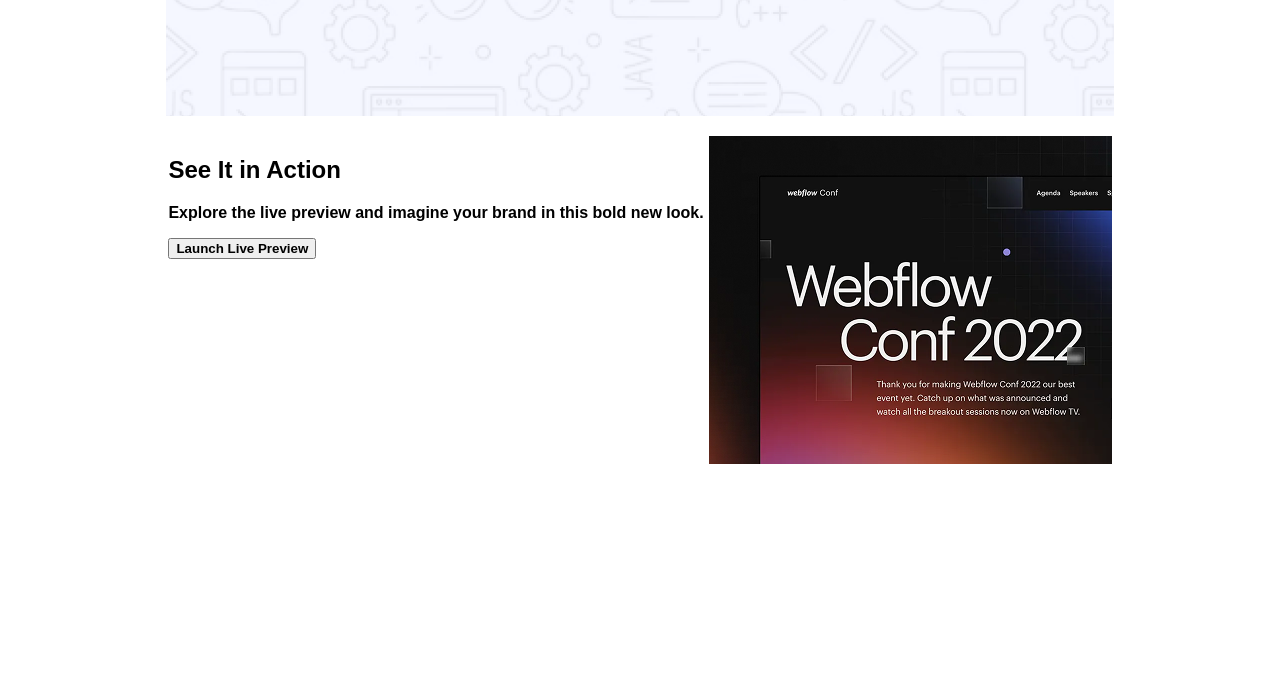
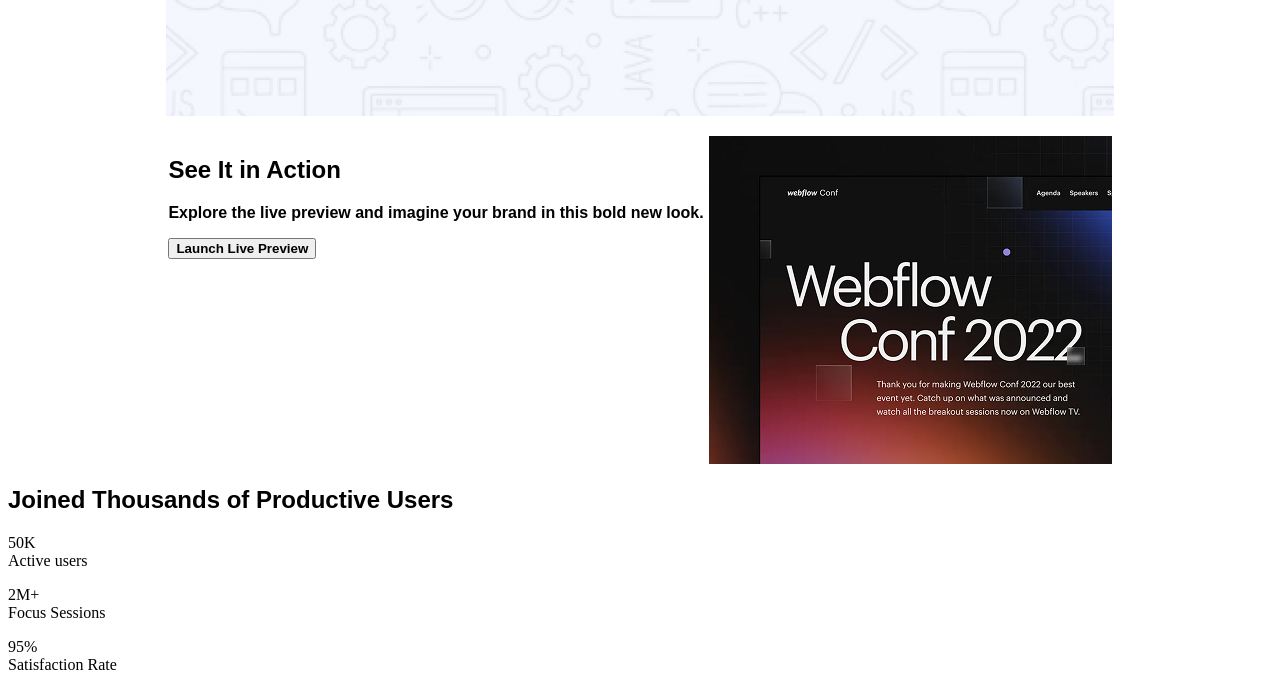
Before and after one commit to ThorTourist/Assigment-01, a plain HTML site: page index.html in a window 1280 px wide. Shown: the part 392-1082 px from the top of the page. Before the commit the page ends 878 px from the top, so only its background shows below. Drawn offline with Linux system fonts and the light colour scheme; files whose address does not match are found by name.

Commit message:
assignment updated 3.0

```diff
--- a/index.html
+++ b/index.html
@@ -38,5 +38,36 @@
         <img class="image-mini" src="images/wc-mini.png" alt="" />
       </div>
     </section>
+
+    <section class="section-2">
+      <div class="user-main-container">
+        <h2 class="raleway-normal container-line">
+          Joined Thousands of Productive Users
+        </h2>
+
+        <div class="user-div">
+          <div class="user">
+            <p class="user-line">
+              50K <br />
+              <span class="span">Active users</span>
+            </p>
+          </div>
+
+          <div class="user">
+            <p class="user-line">
+              2M+ <br />
+              <span class="span">Focus Sessions</span>
+            </p>
+          </div>
+
+          <div class="user">
+            <p class="user-line">
+              95% <br />
+              <span class="span">Satisfaction Rate</span>
+            </p>
+          </div>
+        </div>
+      </div>
+    </section>
   </body>
 </html>
```
